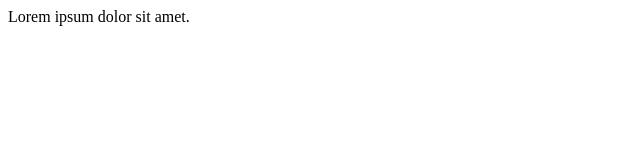
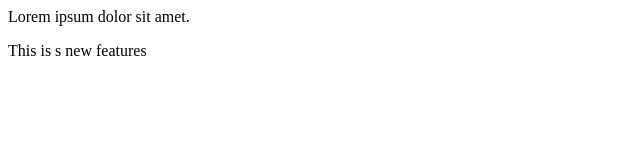
Before and after one commit to Linganagouda18/localrepo, a plain HTML site: page index.html in a window 1280 px wide. Shown: the whole page, without its empty margins (0-640 px from the left). Drawn offline with Linux system fonts and the light colour scheme.

Commit message:
ADDed new feature

```diff
--- a/index.html
+++ b/index.html
@@ -1 +1,2 @@
 <p>Lorem ipsum dolor sit amet.</p>
+<p>This is s new features</p>
```
